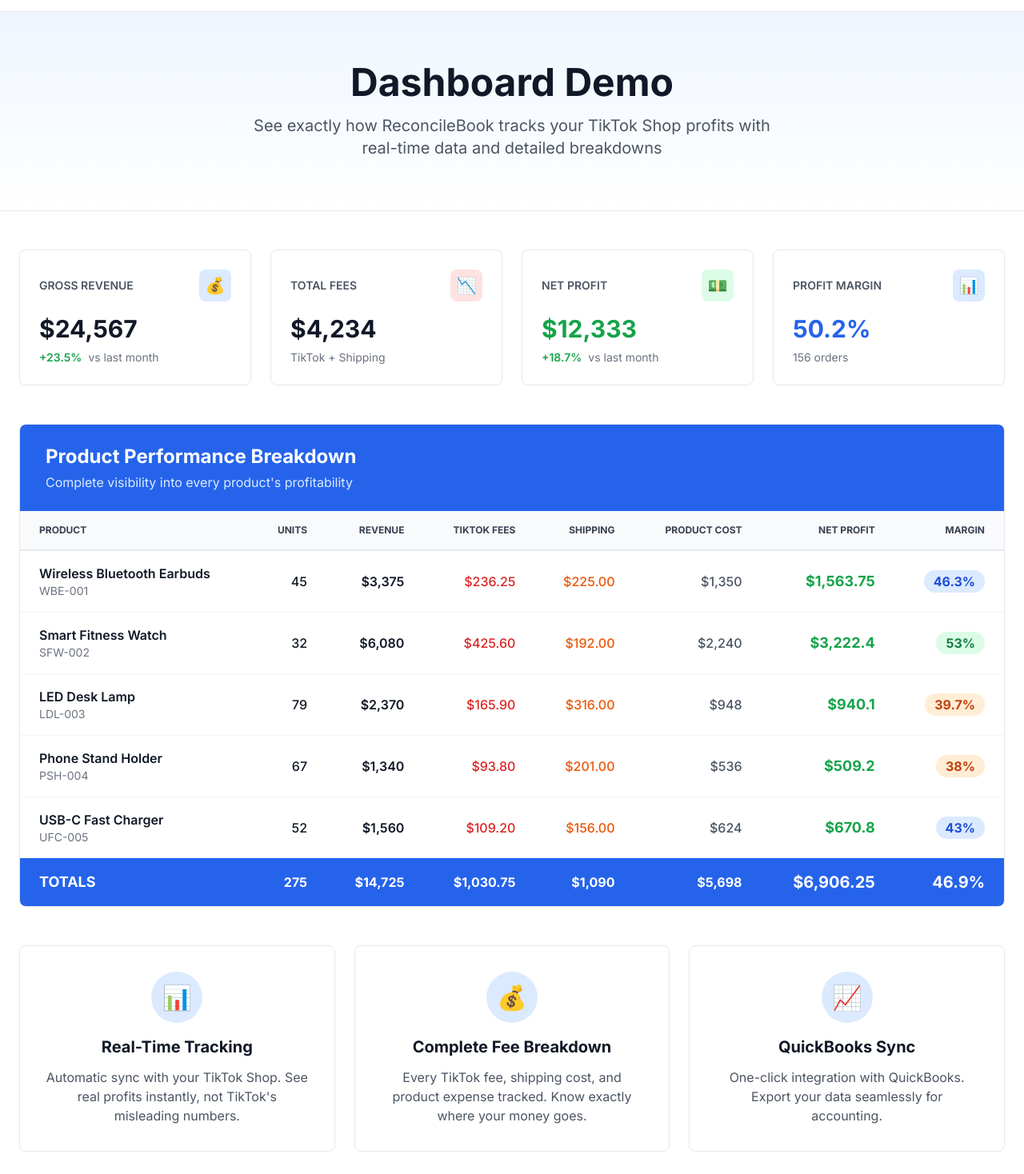
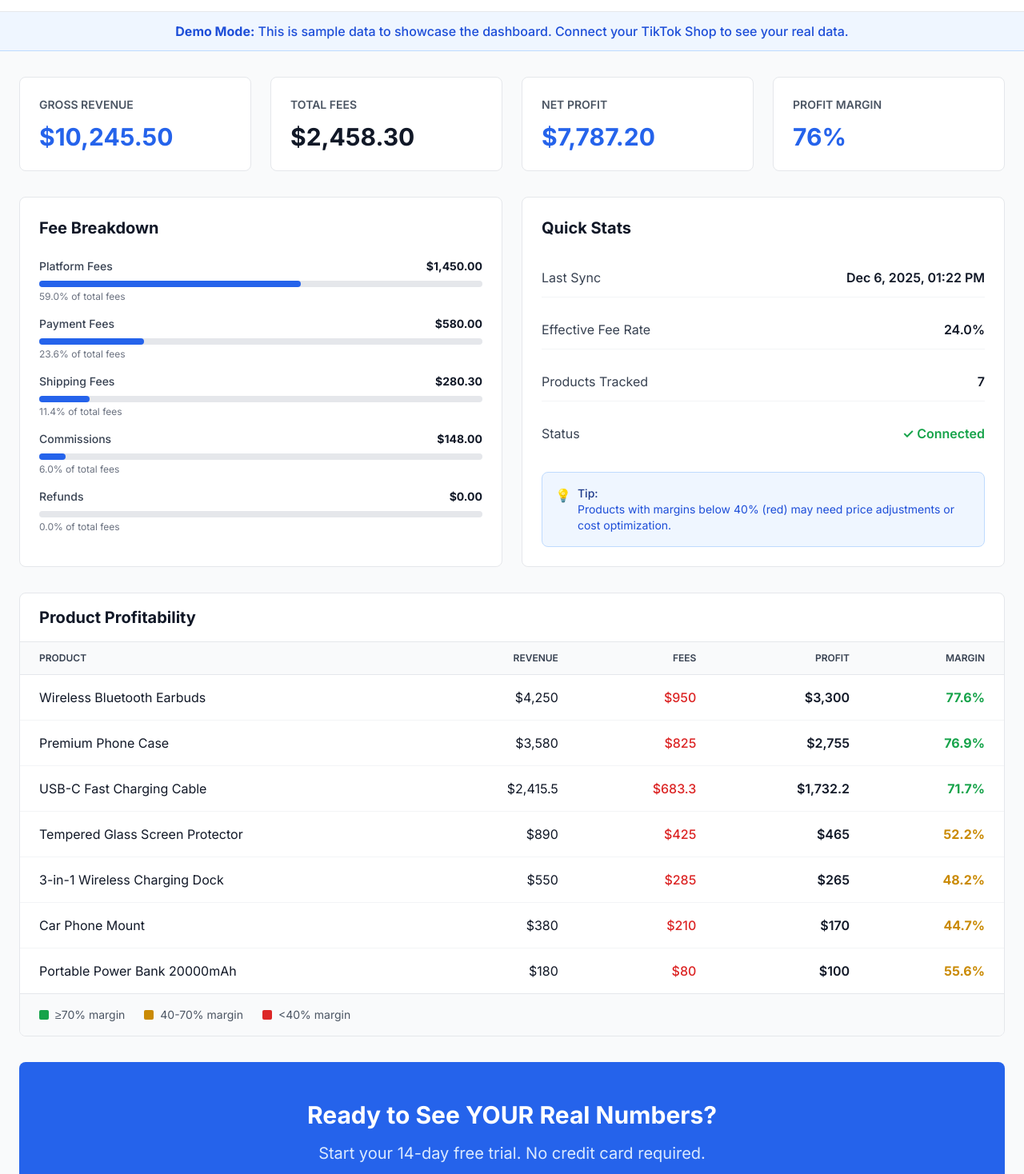
Before and after one commit to algominds35/tiktokshop-project-, a Next.js app: page /demo in a window 1280 px wide. Shown: the part 62-1530 px from the top of the page at 80% size. Built offline with nearby package versions, Linux system fonts and the light colour scheme.

Commit message:
Match demo design exactly to actual dashboard UI

```diff
--- a/app/demo/page.jsx
+++ b/app/demo/page.jsx
@@ -4,8 +4,8 @@ import Link from 'next/link'
 
 export default function DemoPage() {
   return (
-    <div className="min-h-screen bg-white">
-      {/* Clean Professional Header */}
+    <div className="min-h-screen bg-gray-50">
+      {/* Header */}
       <nav className="bg-white border-b border-gray-200">
         <div className="max-w-7xl mx-auto px-6 py-4">
           <div className="flex items-center justify-between">
@@ -28,133 +28,181 @@ export default function DemoPage() {
         </div>
       </nav>
 
-      {/* Title Section */}
-      <div className="bg-gradient-to-b from-blue-50 to-white py-16 border-b border-gray-200">
-        <div className="max-w-7xl mx-auto px-6 text-center">
-          <h1 className="text-5xl font-bold text-gray-900 mb-4">
-            Dashboard Demo
-          </h1>
-          <p className="text-xl text-gray-600 max-w-2xl mx-auto">
-            See exactly how ReconcileBook tracks your TikTok Shop profits with real-time data and detailed breakdowns
+      {/* Demo Mode Banner */}
+      <div className="bg-blue-50 border-b border-blue-200 py-3">
+        <div className="max-w-7xl mx-auto px-6">
+          <p className="text-center text-blue-700 font-medium">
+            <strong>Demo Mode:</strong> This is sample data to showcase the dashboard. Connect your TikTok Shop to see your real data.
           </p>
         </div>
       </div>
 
       {/* Main Content */}
-      <div className="max-w-7xl mx-auto px-6 py-12">
+      <div className="max-w-7xl mx-auto px-6 py-8">
 
-        {/* KPI Cards - Professional White & Blue */}
-        <div className="grid grid-cols-1 md:grid-cols-2 lg:grid-cols-4 gap-6 mb-12">
-          <div className="bg-white border border-gray-200 rounded-lg p-6 hover:border-blue-300 hover:shadow-lg transition-all">
-            <div className="flex items-center justify-between mb-4">
-              <p className="text-sm font-semibold text-gray-600 uppercase">Gross Revenue</p>
-              <div className="w-10 h-10 bg-blue-100 rounded-lg flex items-center justify-center">
-                <span className="text-blue-600 text-xl">💰</span>
+        {/* KPI Cards */}
+        <div className="grid grid-cols-1 md:grid-cols-2 lg:grid-cols-4 gap-6 mb-8">
+          <div className="bg-white border border-gray-200 rounded-lg p-6">
+            <p className="text-sm font-semibold text-gray-600 uppercase mb-3">Gross Revenue</p>
+            <p className="text-3xl font-bold text-blue-600">$10,245.50</p>
           </div>
+
+          <div className="bg-white border border-gray-200 rounded-lg p-6">
+            <p className="text-sm font-semibold text-gray-600 uppercase mb-3">Total Fees</p>
+            <p className="text-3xl font-bold text-gray-900">$2,458.30</p>
           </div>
-            <p className="text-3xl font-bold text-gray-900 mb-2">$24,567</p>
-            <div className="flex items-center text-sm">
-              <span className="text-green-600 font-semibold">+23.5%</span>
-              <span className="text-gray-500 ml-2">vs last month</span>
+
+          <div className="bg-white border border-gray-200 rounded-lg p-6">
+            <p className="text-sm font-semibold text-gray-600 uppercase mb-3">Net Profit</p>
+            <p className="text-3xl font-bold text-blue-600">$7,787.20</p>
+          </div>
+
+          <div className="bg-white border border-gray-200 rounded-lg p-6">
+            <p className="text-sm font-semibold text-gray-600 uppercase mb-3">Profit Margin</p>
+            <p className="text-3xl font-bold text-blue-600">76%</p>
           </div>
         </div>
 
-          <div className="bg-white border border-gray-200 rounded-lg p-6 hover:border-blue-300 hover:shadow-lg transition-all">
-            <div className="flex items-center justify-between mb-4">
-              <p className="text-sm font-semibold text-gray-600 uppercase">Total Fees</p>
-              <div className="w-10 h-10 bg-red-100 rounded-lg flex items-center justify-center">
-                <span className="text-red-600 text-xl">📉</span>
+        {/* Two Column Layout */}
+        <div className="grid grid-cols-1 lg:grid-cols-2 gap-6 mb-8">
+
+          {/* Fee Breakdown */}
+          <div className="bg-white border border-gray-200 rounded-lg p-6">
+            <h2 className="text-xl font-bold text-gray-900 mb-6">Fee Breakdown</h2>
+
+            <div className="space-y-4">
+              <div>
+                <div className="flex justify-between items-center mb-2">
+                  <span className="text-sm font-medium text-gray-700">Platform Fees</span>
+                  <span className="text-sm font-bold text-gray-900">$1,450.00</span>
                 </div>
+                <div className="w-full bg-gray-200 rounded-full h-2">
+                  <div className="bg-blue-600 h-2 rounded-full" style={{ width: '59%' }}></div>
                 </div>
-            <p className="text-3xl font-bold text-gray-900 mb-2">$4,234</p>
-            <div className="flex items-center text-sm">
-              <span className="text-gray-500">TikTok + Shipping</span>
-            </div>
+                <p className="text-xs text-gray-500 mt-1">59.0% of total fees</p>
               </div>
 
-          <div className="bg-white border border-gray-200 rounded-lg p-6 hover:border-blue-300 hover:shadow-lg transition-all">
-            <div className="flex items-center justify-between mb-4">
-              <p className="text-sm font-semibold text-gray-600 uppercase">Net Profit</p>
-              <div className="w-10 h-10 bg-green-100 rounded-lg flex items-center justify-center">
-                <span className="text-green-600 text-xl">💵</span>
+              <div>
+                <div className="flex justify-between items-center mb-2">
+                  <span className="text-sm font-medium text-gray-700">Payment Fees</span>
+                  <span className="text-sm font-bold text-gray-900">$580.00</span>
                 </div>
+                <div className="w-full bg-gray-200 rounded-full h-2">
+                  <div className="bg-blue-600 h-2 rounded-full" style={{ width: '23.6%' }}></div>
                 </div>
-            <p className="text-3xl font-bold text-green-600 mb-2">$12,333</p>
-            <div className="flex items-center text-sm">
-              <span className="text-green-600 font-semibold">+18.7%</span>
-              <span className="text-gray-500 ml-2">vs last month</span>
-            </div>
+                <p className="text-xs text-gray-500 mt-1">23.6% of total fees</p>
               </div>
 
-          <div className="bg-white border border-gray-200 rounded-lg p-6 hover:border-blue-300 hover:shadow-lg transition-all">
-            <div className="flex items-center justify-between mb-4">
-              <p className="text-sm font-semibold text-gray-600 uppercase">Profit Margin</p>
-              <div className="w-10 h-10 bg-blue-100 rounded-lg flex items-center justify-center">
-                <span className="text-blue-600 text-xl">📊</span>
+              <div>
+                <div className="flex justify-between items-center mb-2">
+                  <span className="text-sm font-medium text-gray-700">Shipping Fees</span>
+                  <span className="text-sm font-bold text-gray-900">$280.30</span>
                 </div>
+                <div className="w-full bg-gray-200 rounded-full h-2">
+                  <div className="bg-blue-600 h-2 rounded-full" style={{ width: '11.4%' }}></div>
                 </div>
-            <p className="text-3xl font-bold text-blue-600 mb-2">50.2%</p>
-            <div className="flex items-center text-sm">
-              <span className="text-gray-500">156 orders</span>
+                <p className="text-xs text-gray-500 mt-1">11.4% of total fees</p>
+              </div>
+
+              <div>
+                <div className="flex justify-between items-center mb-2">
+                  <span className="text-sm font-medium text-gray-700">Commissions</span>
+                  <span className="text-sm font-bold text-gray-900">$148.00</span>
+                </div>
+                <div className="w-full bg-gray-200 rounded-full h-2">
+                  <div className="bg-blue-600 h-2 rounded-full" style={{ width: '6%' }}></div>
+                </div>
+                <p className="text-xs text-gray-500 mt-1">6.0% of total fees</p>
+              </div>
+
+              <div>
+                <div className="flex justify-between items-center mb-2">
+                  <span className="text-sm font-medium text-gray-700">Refunds</span>
+                  <span className="text-sm font-bold text-gray-900">$0.00</span>
+                </div>
+                <div className="w-full bg-gray-200 rounded-full h-2">
+                  <div className="bg-blue-600 h-2 rounded-full" style={{ width: '0%' }}></div>
+                </div>
+                <p className="text-xs text-gray-500 mt-1">0.0% of total fees</p>
               </div>
             </div>
           </div>
 
-        {/* Product Breakdown Table - Professional Design */}
-        <div className="bg-white border border-gray-200 rounded-lg overflow-hidden mb-12">
-          <div className="bg-blue-600 px-8 py-6">
-            <h2 className="text-2xl font-bold text-white">Product Performance Breakdown</h2>
-            <p className="text-blue-100 mt-1">Complete visibility into every product's profitability</p>
+          {/* Quick Stats */}
+          <div className="bg-white border border-gray-200 rounded-lg p-6">
+            <h2 className="text-xl font-bold text-gray-900 mb-6">Quick Stats</h2>
+
+            <div className="space-y-4">
+              <div className="flex justify-between items-center py-3 border-b border-gray-100">
+                <span className="text-gray-700">Last Sync</span>
+                <span className="font-semibold text-gray-900">Dec 6, 2025, 01:22 PM</span>
+              </div>
+
+              <div className="flex justify-between items-center py-3 border-b border-gray-100">
+                <span className="text-gray-700">Effective Fee Rate</span>
+                <span className="font-semibold text-gray-900">24.0%</span>
+              </div>
+
+              <div className="flex justify-between items-center py-3 border-b border-gray-100">
+                <span className="text-gray-700">Products Tracked</span>
+                <span className="font-semibold text-gray-900">7</span>
+              </div>
+
+              <div className="flex justify-between items-center py-3">
+                <span className="text-gray-700">Status</span>
+                <span className="font-semibold text-green-600">✓ Connected</span>
+              </div>
+            </div>
+
+            <div className="mt-6 bg-blue-50 border border-blue-200 rounded-lg p-4">
+              <div className="flex gap-2">
+                <span className="text-blue-600">💡</span>
+                <div>
+                  <p className="text-sm text-blue-900 font-medium">Tip:</p>
+                  <p className="text-sm text-blue-700">Products with margins below 40% (red) may need price adjustments or cost optimization.</p>
+                </div>
+              </div>
+            </div>
+          </div>
+        </div>
+
+        {/* Product Profitability Table */}
+        <div className="bg-white border border-gray-200 rounded-lg overflow-hidden mb-8">
+          <div className="px-6 py-4 border-b border-gray-200">
+            <h2 className="text-xl font-bold text-gray-900">Product Profitability</h2>
           </div>
 
           <div className="overflow-x-auto">
             <table className="w-full">
-              <thead className="bg-gray-50 border-b-2 border-gray-200">
+              <thead className="bg-gray-50 border-b border-gray-200">
                 <tr>
-                  <th className="px-6 py-4 text-left text-xs font-bold text-gray-700 uppercase">Product</th>
-                  <th className="px-6 py-4 text-right text-xs font-bold text-gray-700 uppercase">Units</th>
-                  <th className="px-6 py-4 text-right text-xs font-bold text-gray-700 uppercase">Revenue</th>
-                  <th className="px-6 py-4 text-right text-xs font-bold text-gray-700 uppercase">TikTok Fees</th>
-                  <th className="px-6 py-4 text-right text-xs font-bold text-gray-700 uppercase">Shipping</th>
-                  <th className="px-6 py-4 text-right text-xs font-bold text-gray-700 uppercase">Product Cost</th>
-                  <th className="px-6 py-4 text-right text-xs font-bold text-gray-700 uppercase">Net Profit</th>
-                  <th className="px-6 py-4 text-right text-xs font-bold text-gray-700 uppercase">Margin</th>
+                  <th className="px-6 py-3 text-left text-xs font-semibold text-gray-700 uppercase">Product</th>
+                  <th className="px-6 py-3 text-right text-xs font-semibold text-gray-700 uppercase">Revenue</th>
+                  <th className="px-6 py-3 text-right text-xs font-semibold text-gray-700 uppercase">Fees</th>
+                  <th className="px-6 py-3 text-right text-xs font-semibold text-gray-700 uppercase">Profit</th>
+                  <th className="px-6 py-3 text-right text-xs font-semibold text-gray-700 uppercase">Margin</th>
                 </tr>
               </thead>
               <tbody className="divide-y divide-gray-100">
                 {[
-                  { name: 'Wireless Bluetooth Earbuds', sku: 'WBE-001', units: 45, revenue: 3375.00, fees: 236.25, shipping: 225.00, cost: 1350.00, profit: 1563.75, margin: 46.3 },
-                  { name: 'Smart Fitness Watch', sku: 'SFW-002', units: 32, revenue: 6080.00, fees: 425.60, shipping: 192.00, cost: 2240.00, profit: 3222.40, margin: 53.0 },
-                  { name: 'LED Desk Lamp', sku: 'LDL-003', units: 79, revenue: 2370.00, fees: 165.90, shipping: 316.00, cost: 948.00, profit: 940.10, margin: 39.7 },
-                  { name: 'Phone Stand Holder', sku: 'PSH-004', units: 67, revenue: 1340.00, fees: 93.80, shipping: 201.00, cost: 536.00, profit: 509.20, margin: 38.0 },
-                  { name: 'USB-C Fast Charger', sku: 'UFC-005', units: 52, revenue: 1560.00, fees: 109.20, shipping: 156.00, cost: 624.00, profit: 670.80, margin: 43.0 },
+                  { name: 'Wireless Bluetooth Earbuds', revenue: 4250.00, fees: 950.00, profit: 3300.00, margin: 77.6 },
+                  { name: 'Premium Phone Case', revenue: 3580.00, fees: 825.00, profit: 2755.00, margin: 76.9 },
+                  { name: 'USB-C Fast Charging Cable', revenue: 2415.50, fees: 683.30, profit: 1732.20, margin: 71.7 },
+                  { name: 'Tempered Glass Screen Protector', revenue: 890.00, fees: 425.00, profit: 465.00, margin: 52.2 },
+                  { name: '3-in-1 Wireless Charging Dock', revenue: 550.00, fees: 285.00, profit: 265.00, margin: 48.2 },
+                  { name: 'Car Phone Mount', revenue: 380.00, fees: 210.00, profit: 170.00, margin: 44.7 },
+                  { name: 'Portable Power Bank 20000mAh', revenue: 180.00, fees: 80.00, profit: 100.00, margin: 55.6 },
                 ].map((product, index) => (
-                  <tr key={index} className="hover:bg-blue-50 transition-colors">
-                    <td className="px-6 py-4">
-                      <div className="font-semibold text-gray-900">{product.name}</div>
-                      <div className="text-sm text-gray-500">{product.sku}</div>
-                    </td>
-                    <td className="px-6 py-4 text-right text-gray-900 font-medium">{product.units}</td>
-                    <td className="px-6 py-4 text-right text-gray-900 font-semibold">
-                      ${product.revenue.toLocaleString()}
-                    </td>
-                    <td className="px-6 py-4 text-right text-red-600 font-medium">
-                      ${product.fees.toFixed(2)}
-                    </td>
-                    <td className="px-6 py-4 text-right text-orange-600 font-medium">
-                      ${product.shipping.toFixed(2)}
-                    </td>
-                    <td className="px-6 py-4 text-right text-gray-600 font-medium">
-                      ${product.cost.toLocaleString()}
-                    </td>
-                    <td className="px-6 py-4 text-right text-green-600 font-bold text-lg">
-                      ${product.profit.toLocaleString()}
-                    </td>
+                  <tr key={index} className="hover:bg-gray-50">
+                    <td className="px-6 py-4 text-gray-900">{product.name}</td>
+                    <td className="px-6 py-4 text-right text-gray-900">${product.revenue.toLocaleString()}</td>
+                    <td className="px-6 py-4 text-right text-red-600 font-medium">${product.fees.toLocaleString()}</td>
+                    <td className="px-6 py-4 text-right text-gray-900 font-semibold">${product.profit.toLocaleString()}</td>
                     <td className="px-6 py-4 text-right">
-                      <span className={`font-bold px-3 py-1 rounded-full ${
-                        product.margin >= 50 ? 'bg-green-100 text-green-700' :
-                        product.margin >= 40 ? 'bg-blue-100 text-blue-700' :
-                        'bg-orange-100 text-orange-700'
+                      <span className={`font-bold ${
+                        product.margin >= 70 ? 'text-green-600' :
+                        product.margin >= 40 ? 'text-yellow-600' :
+                        'text-red-600'
                       }`}>
                         {product.margin}%
                       </span>
@@ -162,96 +210,46 @@ export default function DemoPage() {
                   </tr>
                 ))}
               </tbody>
-              <tfoot className="bg-blue-600 text-white font-bold">
-                <tr>
-                  <td className="px-6 py-4 text-lg">TOTALS</td>
-                  <td className="px-6 py-4 text-right">275</td>
-                  <td className="px-6 py-4 text-right">$14,725</td>
-                  <td className="px-6 py-4 text-right">$1,030.75</td>
-                  <td className="px-6 py-4 text-right">$1,090</td>
-                  <td className="px-6 py-4 text-right">$5,698</td>
-                  <td className="px-6 py-4 text-right text-xl">$6,906.25</td>
-                  <td className="px-6 py-4 text-right text-xl">46.9%</td>
-                </tr>
-              </tfoot>
             </table>
           </div>
+
+          {/* Legend */}
+          <div className="px-6 py-4 bg-gray-50 border-t border-gray-200">
+            <div className="flex items-center gap-6 text-sm">
+              <div className="flex items-center gap-2">
+                <div className="w-3 h-3 bg-green-600 rounded-sm"></div>
+                <span className="text-gray-600">≥70% margin</span>
               </div>
-
-        {/* Features Grid */}
-        <div className="grid md:grid-cols-3 gap-6 mb-12">
-          <div className="bg-white border border-gray-200 rounded-lg p-8 text-center hover:border-blue-300 hover:shadow-lg transition-all">
-            <div className="w-16 h-16 bg-blue-100 rounded-full flex items-center justify-center mx-auto mb-4">
-              <span className="text-3xl">📊</span>
+              <div className="flex items-center gap-2">
+                <div className="w-3 h-3 bg-yellow-600 rounded-sm"></div>
+                <span className="text-gray-600">40-70% margin</span>
               </div>
-            <h3 className="text-xl font-bold text-gray-900 mb-3">Real-Time Tracking</h3>
-            <p className="text-gray-600">
-              Automatic sync with your TikTok Shop. See real profits instantly, not TikTok's misleading numbers.
-            </p>
+              <div className="flex items-center gap-2">
+                <div className="w-3 h-3 bg-red-600 rounded-sm"></div>
+                <span className="text-gray-600">&lt;40% margin</span>
               </div>
-
-          <div className="bg-white border border-gray-200 rounded-lg p-8 text-center hover:border-blue-300 hover:shadow-lg transition-all">
-            <div className="w-16 h-16 bg-blue-100 rounded-full flex items-center justify-center mx-auto mb-4">
-              <span className="text-3xl">💰</span>
             </div>
-            <h3 className="text-xl font-bold text-gray-900 mb-3">Complete Fee Breakdown</h3>
-            <p className="text-gray-600">
-              Every TikTok fee, shipping cost, and product expense tracked. Know exactly where your money goes.
-            </p>
-          </div>
-
-          <div className="bg-white border border-gray-200 rounded-lg p-8 text-center hover:border-blue-300 hover:shadow-lg transition-all">
-            <div className="w-16 h-16 bg-blue-100 rounded-full flex items-center justify-center mx-auto mb-4">
-              <span className="text-3xl">📈</span>
-            </div>
-            <h3 className="text-xl font-bold text-gray-900 mb-3">QuickBooks Sync</h3>
-            <p className="text-gray-600">
-              One-click integration with QuickBooks. Export your data seamlessly for accounting.
-            </p>
           </div>
         </div>
 
         {/* CTA Section */}
-        <div className="bg-blue-600 rounded-lg p-12 text-center text-white">
-          <h2 className="text-4xl font-bold mb-4">
-            Ready to Track Your Real Profits?
+        <div className="bg-blue-600 rounded-lg p-12 text-center">
+          <h2 className="text-3xl font-bold text-white mb-4">
+            Ready to See YOUR Real Numbers?
           </h2>
-          <p className="text-xl text-blue-100 mb-8 max-w-2xl mx-auto">
-            Join 100+ TikTok Shop sellers who finally know their true profit margins. Start your free trial today.
+          <p className="text-xl text-blue-100 mb-8">
+            Start your 14-day free trial. No credit card required.
           </p>
-          <div className="flex flex-col sm:flex-row gap-4 justify-center">
           <Link
             href="/signup"
-              className="px-10 py-4 bg-white text-blue-600 rounded-lg font-bold text-lg hover:bg-gray-100 transition-colors"
+            className="inline-block px-10 py-4 bg-white text-blue-600 rounded-lg font-bold text-lg hover:bg-gray-100 transition-colors"
           >
             Start Free Trial →
           </Link>
-            <Link
-              href="/#pricing"
-              className="px-10 py-4 bg-blue-700 text-white rounded-lg font-semibold text-lg hover:bg-blue-800 transition-colors border-2 border-blue-500"
-            >
-              View Pricing
-            </Link>
-          </div>
-          <div className="mt-8 flex flex-wrap items-center justify-center gap-8 text-sm">
-            <div className="flex items-center gap-2">
-              <svg className="w-5 h-5 text-green-400" fill="currentColor" viewBox="0 0 20 20">
-                <path fillRule="evenodd" d="M16.707 5.293a1 1 0 010 1.414l-8 8a1 1 0 01-1.414 0l-4-4a1 1 0 011.414-1.414L8 12.586l7.293-7.293a1 1 0 011.414 0z" clipRule="evenodd" />
-              </svg>
-              <span>14-day free trial</span>
-            </div>
-            <div className="flex items-center gap-2">
-              <svg className="w-5 h-5 text-green-400" fill="currentColor" viewBox="0 0 20 20">
-                <path fillRule="evenodd" d="M16.707 5.293a1 1 0 010 1.414l-8 8a1 1 0 01-1.414 0l-4-4a1 1 0 011.414-1.414L8 12.586l7.293-7.293a1 1 0 011.414 0z" clipRule="evenodd" />
-              </svg>
-              <span>No credit card required</span>
-            </div>
-            <div className="flex items-center gap-2">
-              <svg className="w-5 h-5 text-green-400" fill="currentColor" viewBox="0 0 20 20">
-                <path fillRule="evenodd" d="M16.707 5.293a1 1 0 010 1.414l-8 8a1 1 0 01-1.414 0l-4-4a1 1 0 011.414-1.414L8 12.586l7.293-7.293a1 1 0 011.414 0z" clipRule="evenodd" />
-              </svg>
-              <span>Cancel anytime</span>
-            </div>
+          <div className="mt-6 flex flex-wrap items-center justify-center gap-6 text-sm text-blue-100">
+            <span>✓ 14-day free trial</span>
+            <span>✓ No credit card</span>
+            <span>✓ Cancel anytime</span>
           </div>
         </div>
       </div>
```
Lines whose indentation alone changed are shown as unchanged.
